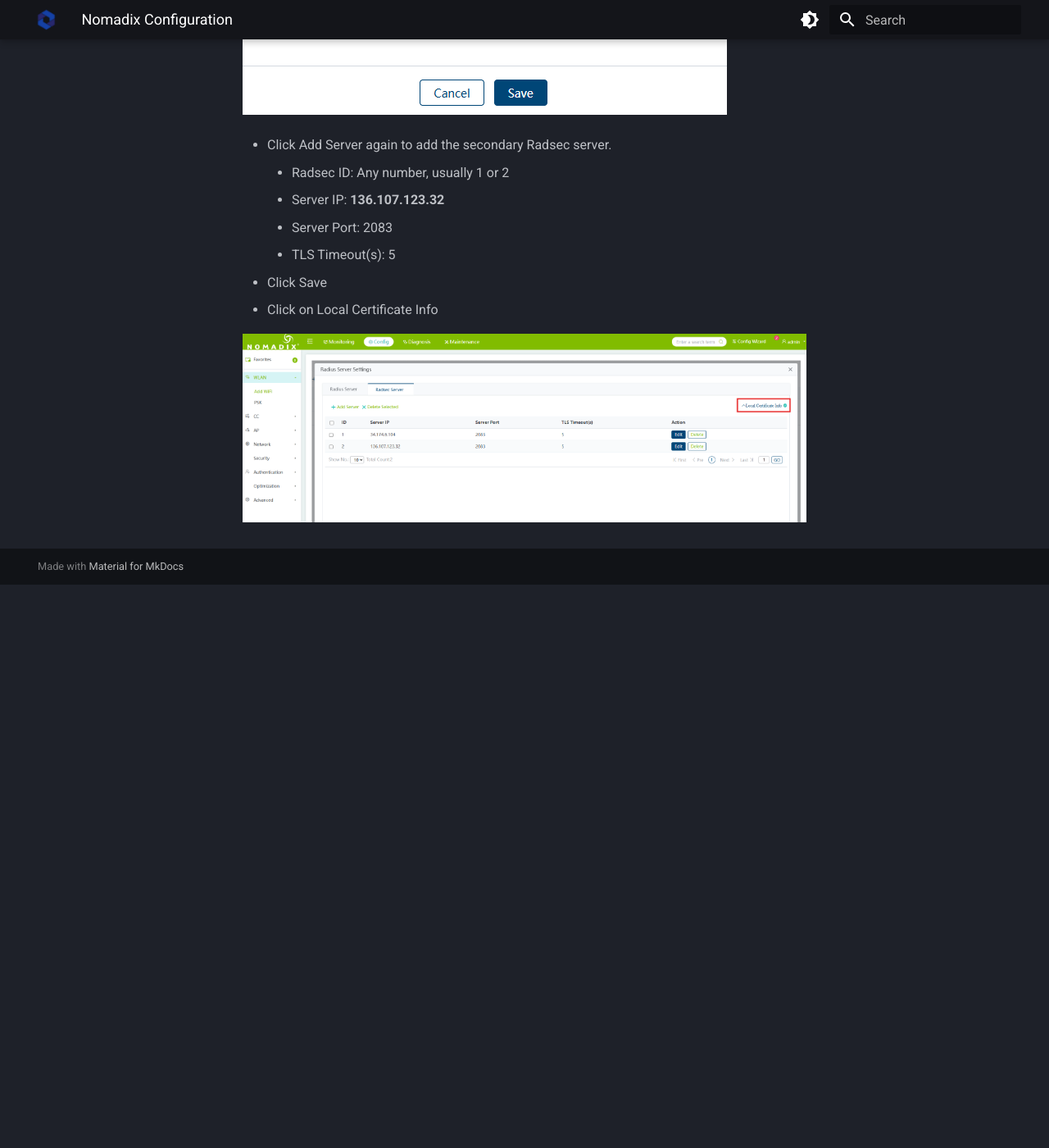
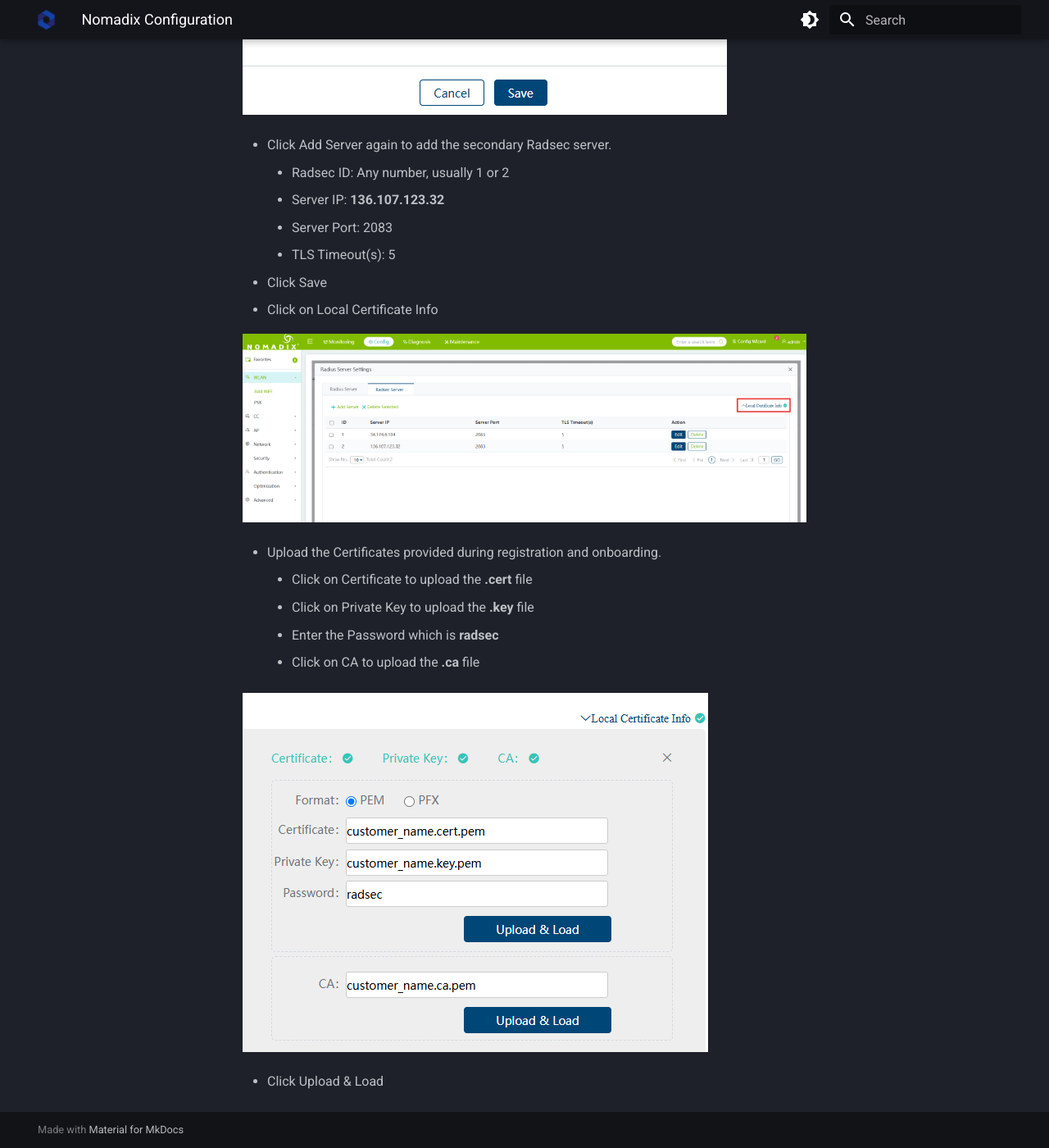
Before and after one commit to LongFi-Solutions/longfi-solutions.github.io, an MkDocs documentation site: the page built from docs/deployment/nomadix-configuration.md, in a window 1280 px wide and 1400 px high, scrolled down 3385 px. Shown: the whole window at 82% size. Built offline with MkDocs 1.6.1 and Material for MkDocs 9.7.7, drawn with Linux system fonts in a browser that asks for light colours; before the commit the page ends 4098 px from its top, so only the background shows below that.

Commit message:
Update Deployment Guides “nomadix-configuration” +1

```diff
--- a/docs/deployment/nomadix-configuration.md
+++ b/docs/deployment/nomadix-configuration.md
@@ -56,3 +56,13 @@ title: Nomadix Configuration
 * Click on Local Certificate Info
 
 ![](/assets/images/20261005-220731.png)
+
+* Upload the Certificates provided during registration and onboarding.
+    - Click on Certificate to upload the **.cert** file
+    - Click on Private Key to upload the **.key** file
+    - Enter the Password which is **radsec**
+    - Click on CA to upload the **.ca** file
+
+![](/assets/images/20261005-221348.png)
+
+* Click  Upload & Load
```
Also changed, not shown: docs/assets/images/20261005-221348.png (added).
